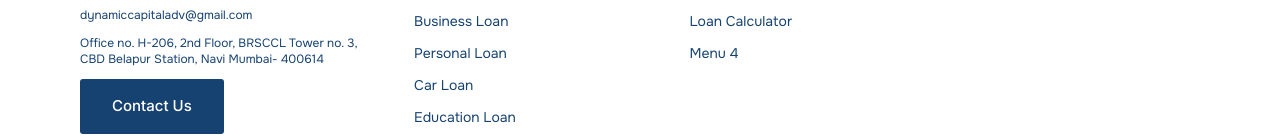
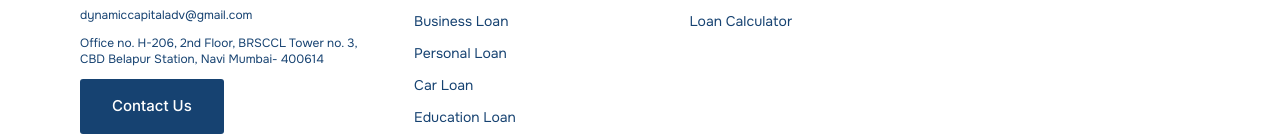
Before and after one commit to codeloom-studio/dynamic-capital, a React (Create React App) app: page /contact-us in a window 1280 px wide. Shown: the part 1076-1212 px from the top of the page. Built offline with nearby package versions, Linux system fonts and the light colour scheme.

Commit message:
removed link

```diff
--- a/src/components/Footer.js
+++ b/src/components/Footer.js
@@ -82,9 +82,6 @@ const Footer = () => {
                     <a href="/emi-calculator" className="text-sm font-onest text-blue">
                         Loan Calculator
                     </a>
-                    <a href="#" className="text-sm font-onest text-blue">
-                        Menu 4
-                    </a>
                 </div>
             </div>
 
```
